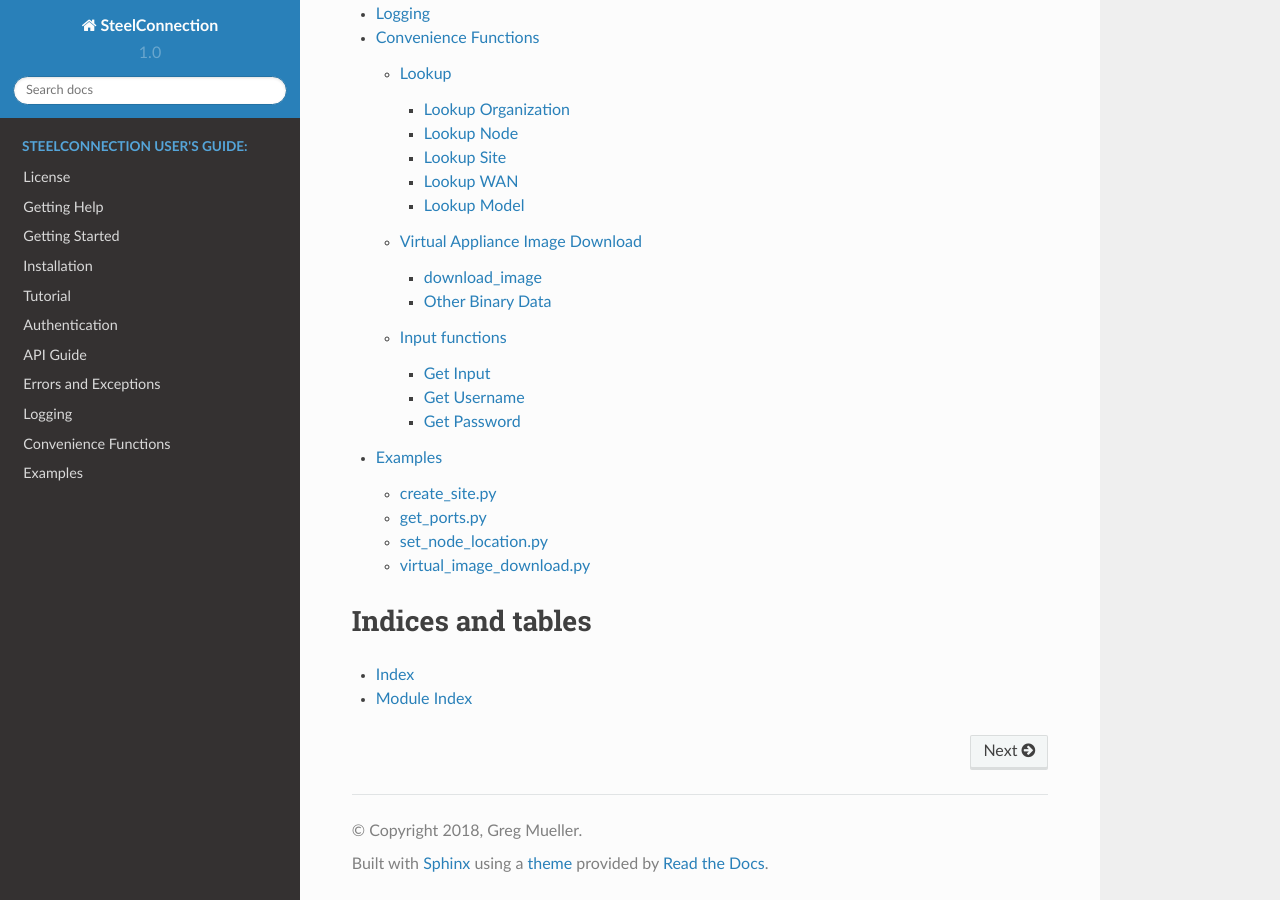
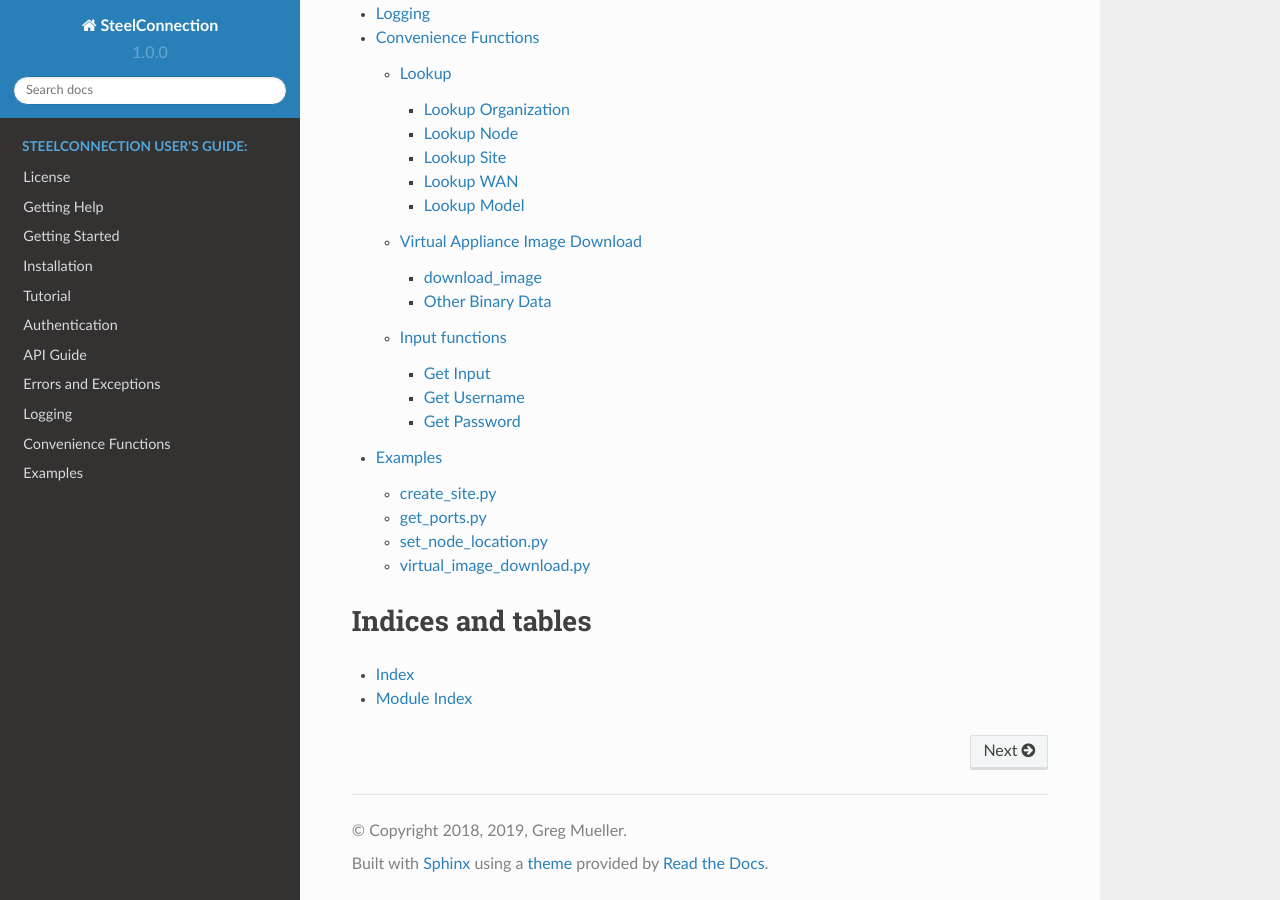
Before and after one commit to grelleum/SteelConnection, a Sphinx documentation site: the page built from docs/index.rst, in a window 1280 px wide and 900 px high, scrolled down 2149 px. Built offline with Sphinx 7.4.7 and the Read the Docs theme 2.0.0, drawn with Linux system fonts in a browser that asks for light colours; part of the change alters nothing that is shown.

```diff
--- a/docs/conf.py
+++ b/docs/conf.py
@@ -12,21 +12,22 @@
 # add these directories to sys.path here. If the directory is relative to the
 # documentation root, use os.path.abspath to make it absolute, like shown here.
 #
-# import os
-# import sys
-# sys.path.insert(0, os.path.abspath('.'))
+import os
+import sys
+sys.path.insert(0, os.path.abspath('..'))
 
+import steelconnection
 
 # -- Project information -----------------------------------------------------
 
 project = "SteelConnection"
-copyright = "2018, Greg Mueller"
+copyright = "2018, 2019, Greg Mueller"
 author = "Greg Mueller"
 
 # The short X.Y version
-version = "1.0"
+version = steelconnection.__version__
 # The full version, including alpha/beta/rc tags
-release = "1.0.0"
+release = steelconnection.__version__
 
 
 # -- General configuration ---------------------------------------------------
```
